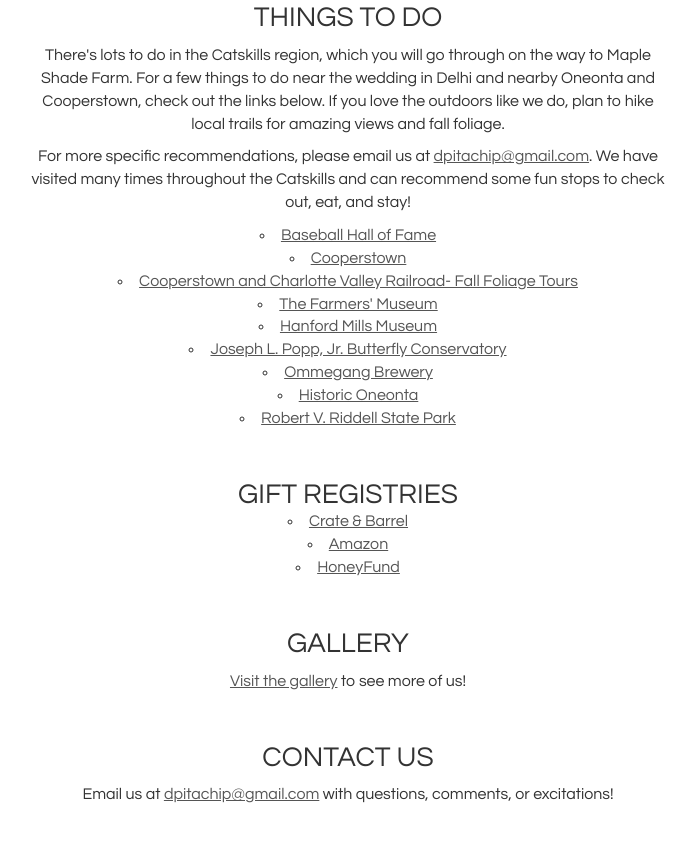
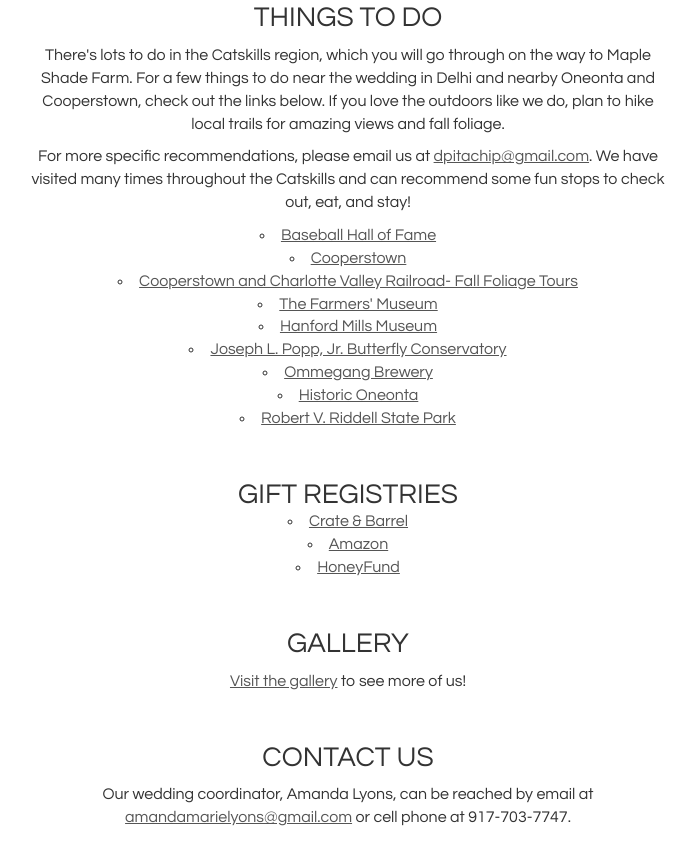
Before and after one commit to ccarpita/wedding, a website: page src/public/index.html in a window 1280 px wide. Shown: the part 4560-5425 px from the top of the page, without its empty margins (292-988 px from the left). Drawn offline with Linux system fonts and the light colour scheme.

Commit message:
Add contact info for Amanda
Change-Id: I5718e9e17a34a0c89081414a10fc3f3936275195

```diff
--- a/src/public/index.html
+++ b/src/public/index.html
@@ -116,7 +116,7 @@
 
           <p>You can also take the <a href="http://trailwaysny.com/index.php/terminal-locations/">Trailways</a> bus line to Oneonta, and the station is close to the center of town where taxi pickup can be easily arranged.</p>
 
-          <p>Please <a href="mailto:dpitachip@gmail.com">contact us</a> if you want to carpool or have space in your vehicle for others.</p>
+          <p>Please <a href="#contact">contact us</a> if you want to carpool or have space in your vehicle for others.</p>
 
           <h3>Taxi Services</h3>
 
@@ -216,8 +216,8 @@
       <div class="container">
       <a name="contact"></a>
       <h2>Contact Us</h2>
-      <p>Email us at <a href="mailto:dpitachip@gmail.com">dpitachip@gmail.com</a>
-       with questions, comments, or excitations!</p>
+      <p>Our wedding coordinator, Amanda Lyons, can be reached by email at <a href="mailto:amandamarielyons@gmail.com">amandamarielyons@gmail.com</a>
+      or cell phone at 917-703-7747.</p>
        <p>&nbsp;</p>
     </div> <!-- /container -->
     <script src="/assets/js/wedding.js"></script>
```
